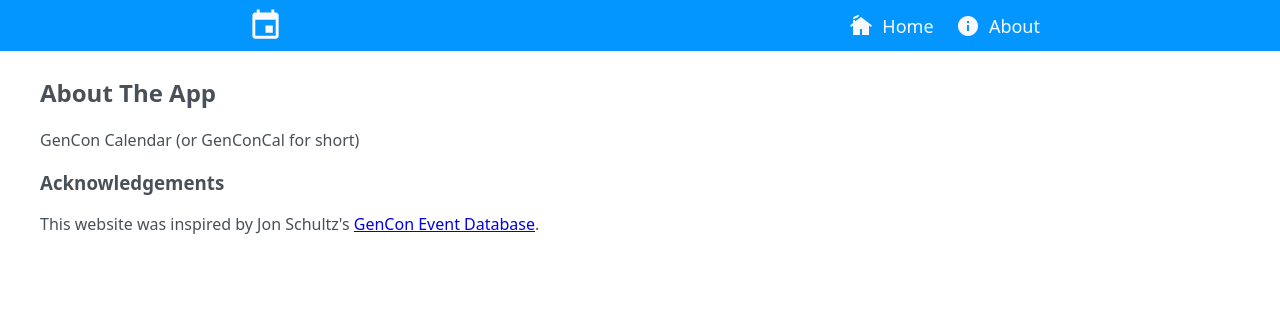
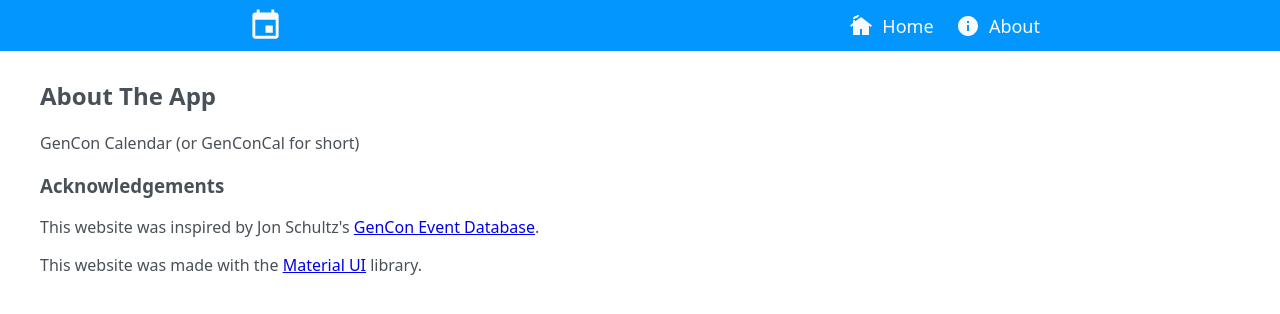
Before and after one commit to Sun-Mountain/GenConCal, a Next.js app in the folder frontend/: page /about in a window 1280 px wide. Shown: the top 314 px of the page. Built offline with nearby package versions, Linux system fonts and the light colour scheme.

Commit message:
more styling for tabs

```diff
--- a/frontend/assets/styles/base/0_base.scss
+++ b/frontend/assets/styles/base/0_base.scss
@@ -9,7 +9,7 @@ body {
 main {
   margin: 0 auto;
   max-width: 1200px;
-  padding: 5px;
+  padding-top: 8px;
 }
 
 nav {
--- a/frontend/pages/about/index.tsx
+++ b/frontend/pages/about/index.tsx
@@ -11,6 +11,9 @@ export default function About() {
       <p>
         This website was inspired by Jon Schultz&apos;s <Link href='https://gencon.eventdb.us/' target='_blank'>GenCon Event Database</Link>.
       </p>
+      <p>
+        This website was made with the <Link href='https://mui.com/' target='_blank'>Material UI</Link> library.
+      </p>
     </>
   )
 }
```
Also changed, not shown: frontend/components/UI/Tabs.tsx (+7 -1 lines).
